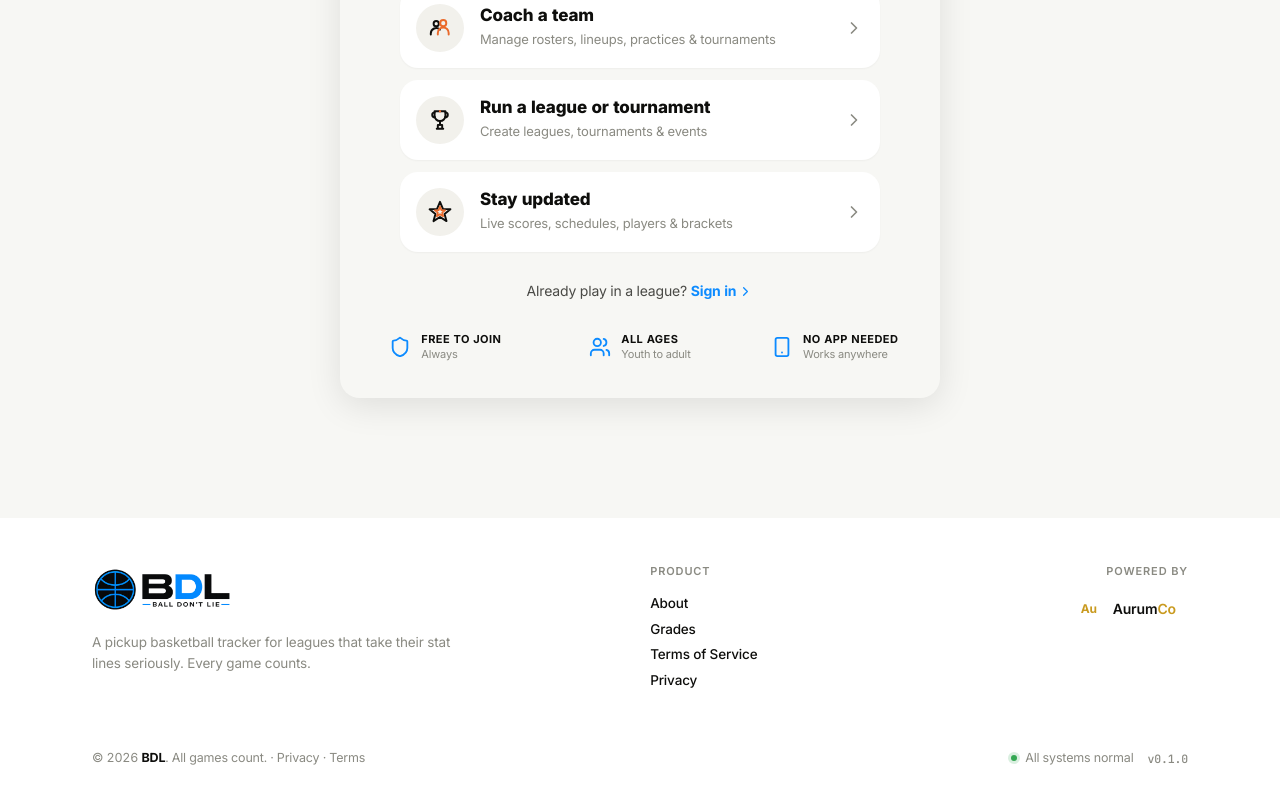
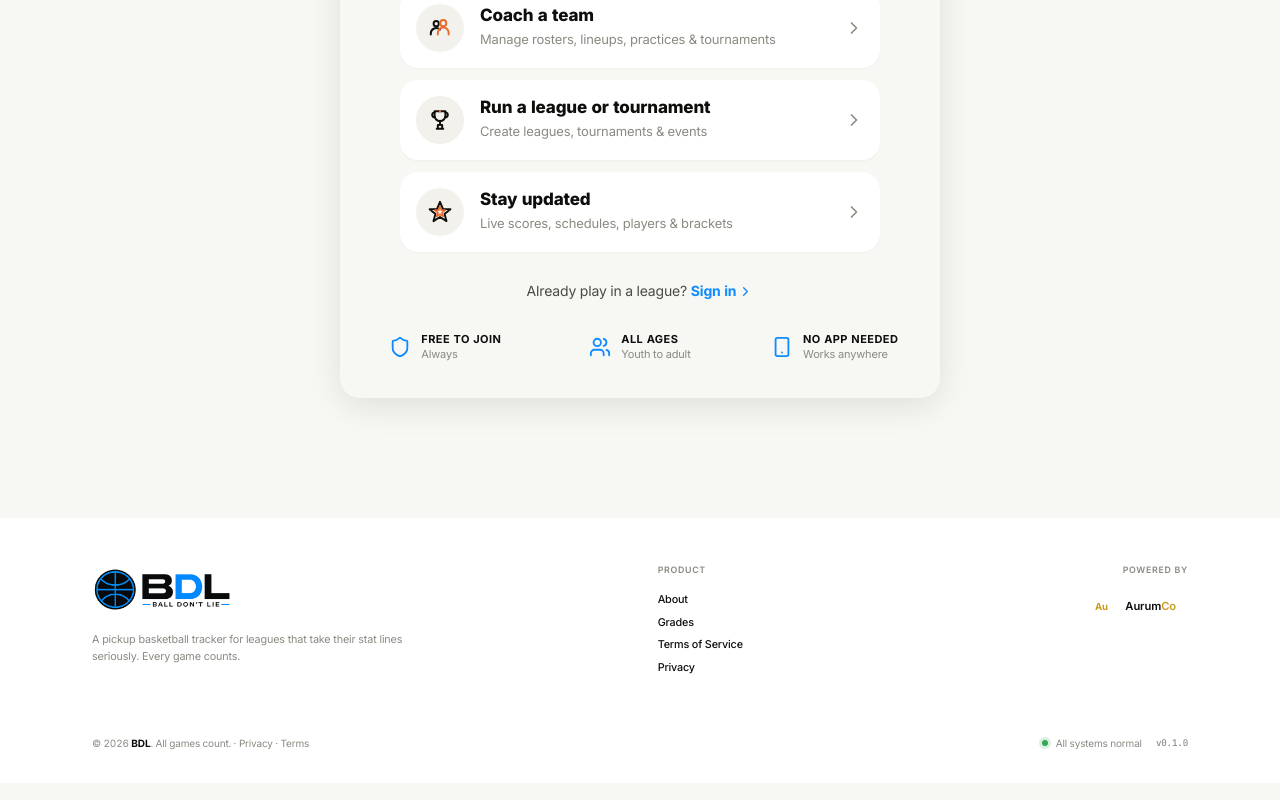
Before and after one commit to shannon-spec/bdl-pickup-app, a Next.js app in the folder web/: page / in a window 1280 px wide. Shown: the part 512-1312 px from the top of the page. Built offline with nearby package versions, Linux system fonts and the light colour scheme; no server answers.

Commit message:
Footer: reduce all text sizes by 20%
Co-Authored-By: Claude Opus 4.8 (1M context) <noreply@anthropic.com>

```diff
--- a/web/app/globals.css
+++ b/web/app/globals.css
@@ -288,11 +288,11 @@
 .ftr-blurb {
   max-width: 360px;
   margin: 18px 0 0;
-  font: 400 13.5px/1.55 var(--font);
+  font: 400 10.8px/1.55 var(--font);
   color: var(--text-3);
 }
 .ftr-col h4 {
-  font: 600 11px/1 var(--font);
+  font: 600 8.8px/1 var(--font);
   letter-spacing: 0.08em;
   text-transform: uppercase;
   color: var(--text-3);
@@ -301,7 +301,7 @@
 .ftr-col a {
   display: block;
   padding: 6px 0;
-  font: 500 13.5px/1 var(--font);
+  font: 500 10.8px/1 var(--font);
   color: var(--text);
   text-decoration: none;
   transition: color .15s ease;
@@ -309,7 +309,7 @@
 .ftr-col a:hover { color: var(--brand-ink); }
 .ftr-ai { display: flex; flex-direction: column; align-items: flex-end; gap: 10px; }
 .ftr-ai-label {
-  font: 600 11px/1 var(--font);
+  font: 600 8.8px/1 var(--font);
   letter-spacing: 0.08em;
   text-transform: uppercase;
   color: var(--text-3);
@@ -337,12 +337,12 @@
   background: transparent;
 }
 .au-square > span {
-  font: 700 12px/1 var(--font);
+  font: 700 9.6px/1 var(--font);
   color: var(--gold);
   letter-spacing: -0.02em;
 }
 .au-word {
-  font: 600 14px/1 var(--font);
+  font: 600 11.2px/1 var(--font);
   color: var(--text);
   letter-spacing: -0.01em;
 }
@@ -354,7 +354,7 @@
   gap: 16px;
   padding-top: 20px;
   border-top: 1px solid var(--hairline);
-  font-size: 12.5px;
+  font-size: 10px;
   color: var(--text-3);
 }
 .ftr-copy { color: var(--text-3); }
@@ -380,7 +380,7 @@
   box-shadow: 0 0 0 3px color-mix(in srgb, var(--up) 18%, transparent);
 }
 .ftr-version {
-  font: 500 11.5px/1 var(--mono);
+  font: 500 9.2px/1 var(--mono);
   color: var(--text-3);
   margin-left: 14px;
 }
```
